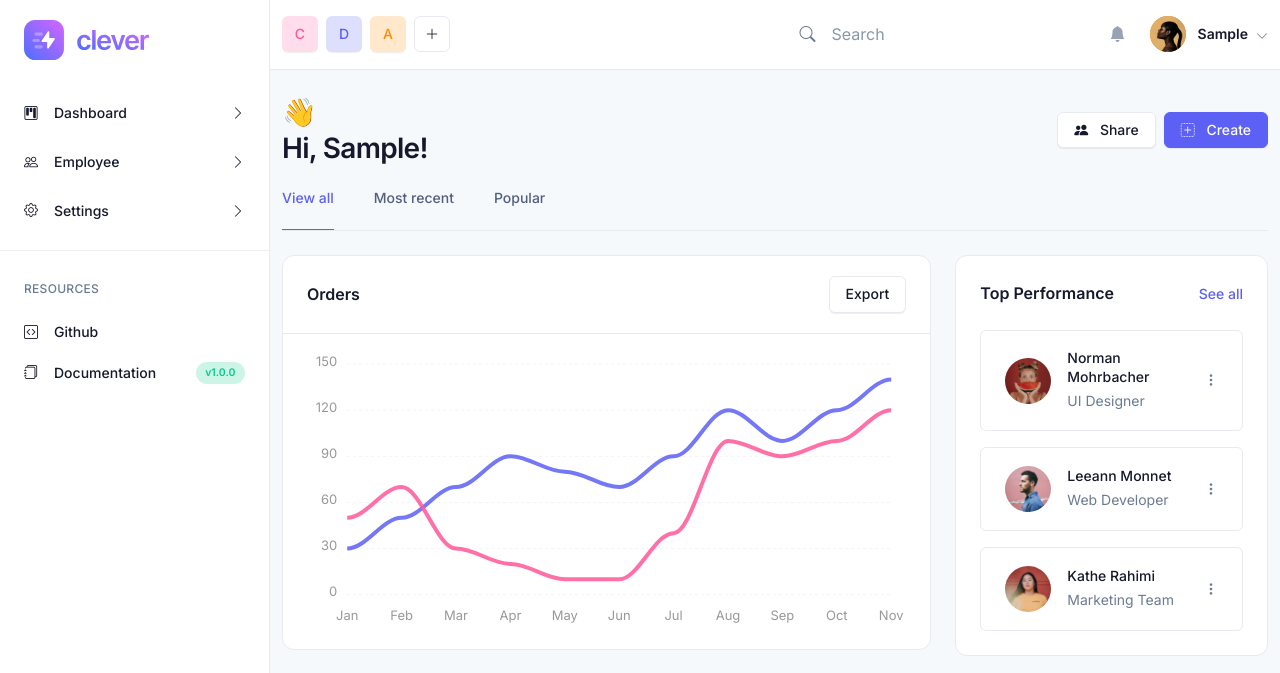
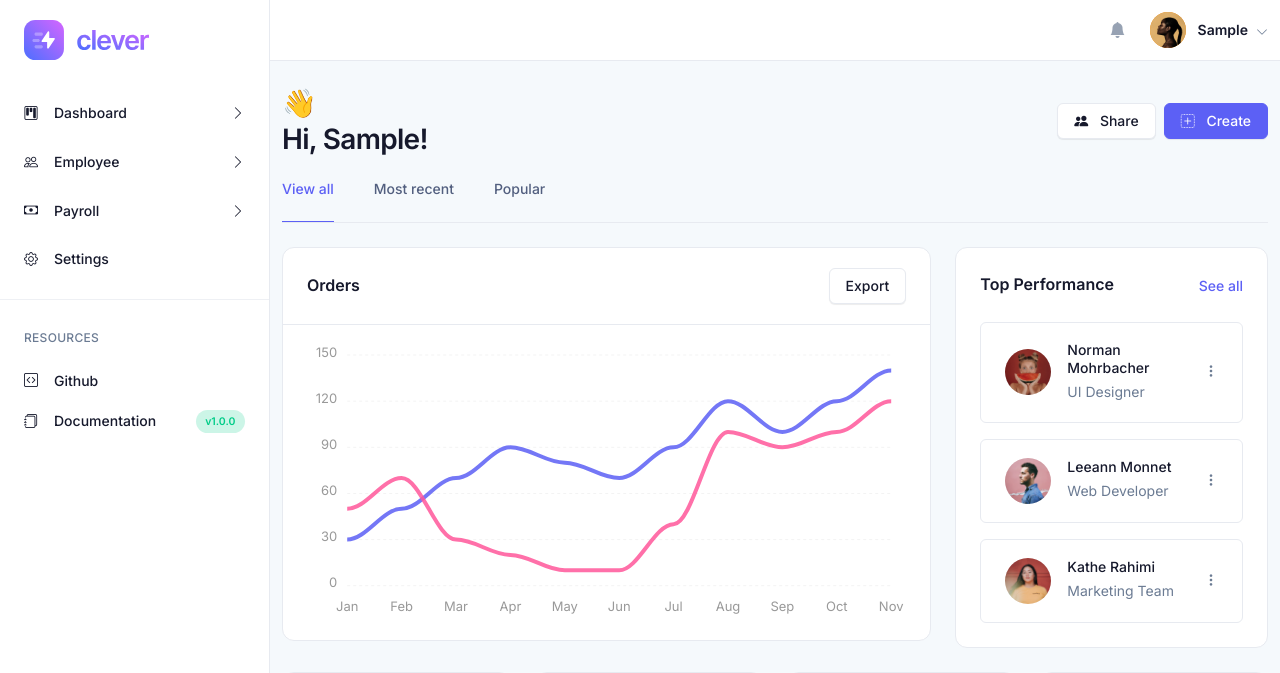
Before and after one commit to gydox/django-payroll, a Django app: page / in a window 1280 px wide. Shown: the top 673 px of the page. Run offline with Django 4.2, Linux system fonts and the light colour scheme; the visitor is signed in with stand-in values (Sample User, id 1); parts of the project's set-up code (start-up, migrations or seed data) failed here and were passed over; some libraries are stand-ins or nearby versions.

Commit message:
navigation setup

```diff
--- a/app/main/templates/main/nav.html
+++ b/app/main/templates/main/nav.html
@@ -21,6 +21,7 @@
             href="index.html"
             ><img src="{% static 'assets/img/logos/clever-primary.svg' %}" alt="..."
           /></a>
+
           <div class="navbar-user d-lg-none">
             <div class="dropdown">
               <a
@@ -44,9 +45,10 @@
                 class="dropdown-menu dropdown-menu-end"
                 aria-labelledby="sidebarAvatar"
               >
-                <a href="#" class="dropdown-item">Profile</a>
+                <a href="#" class="dropdown-item">Home</a>
+
+                {% comment %} <a href="#" class="dropdown-item">Profile</a> {% endcomment %}
                 <a href="#" class="dropdown-item">Settings</a>
-                <a href="#" class="dropdown-item">Billing</a>
                 <hr class="dropdown-divider" />
                 <a href="{% url 'authentication:logout' %}" class="dropdown-item">Logout</a>
               </div>
@@ -67,30 +69,8 @@
                 <div class="collapse" id="sidebar-projects">
                   <ul class="nav nav-sm flex-column">
                     <li class="nav-item">
-                      <a href="pages/projects/overview.html" class="nav-link"
+                      <a href="{% url 'main:dashboard' %}" class="nav-link"
                         >Overview</a
-                      >
-                    </li>
-                    <li class="nav-item">
-                      <a href="pages/projects/grid-view.html" class="nav-link"
-                        >Grid View</a
-                      >
-                    </li>
-                    <li class="nav-item">
-                      <a href="pages/projects/table-view.html" class="nav-link"
-                        >Table View</a
-                      >
-                    </li>
-                    <li class="nav-item">
-                      <a href="pages/projects/details.html" class="nav-link"
-                        >Details</a
-                      >
-                    </li>
-                    <li class="nav-item">
-                      <a
-                        href="pages/projects/create-project.html"
-                        class="nav-link"
-                        >Create Project</a
                       >
                     </li>
                   </ul>
@@ -109,30 +89,9 @@
                 <div class="collapse" id="sidebar-tasks">
                   <ul class="nav nav-sm flex-column">
                     <li class="nav-item">
-                      <a href="pages/tasks/overview.html" class="nav-link"
-                        >Overview</a
-                      >
-                    </li>
                     <li class="nav-item">
                       <a href="pages/tasks/list-view.html" class="nav-link"
                         >List View</a
-                      >
-                    </li>
-                    <li class="nav-item">
-                      <a
-                        href="pages/tasks/list-view-aside.html"
-                        class="nav-link"
-                        >List View w/ Details</a
-                      >
-                    </li>
-                    <li class="nav-item">
-                      <a href="pages/tasks/board-view.html" class="nav-link"
-                        >Board View</a
-                      >
-                    </li>
-                    <li class="nav-item">
-                      <a href="pages/tasks/create-task.html" class="nav-link"
-                        >Create Task</a
                       >
                     </li>
                   </ul>
@@ -152,18 +111,13 @@
                 <div class="collapse" id="sidebar-user">
                   <ul class="nav nav-sm flex-column">
                     <li class="nav-item">
-                      <a href="pages/user/profile.html" class="nav-link"
-                        >Profile</a
+                      <a href="#" class="nav-link"
+                        >Employee Overview</a
                       >
                     </li>
                     <li class="nav-item">
-                      <a href="pages/user/table-view.html" class="nav-link"
+                      <a href="#" class="nav-link"
                         >Employee List</a
-                      >
-                    </li>
-                    <li class="nav-item">
-                      <a href="pages/user/permissions.html" class="nav-link"
-                        >Permissions</a
                       >
                     </li>
                   </ul>
@@ -172,44 +126,36 @@
               <li class="nav-item">
                 <a
                   class="nav-link"
-                  href="#sidebar-settings"
+                  href="#sidebar-payroll"
                   data-bs-toggle="collapse"
                   role="button"
                   aria-expanded="false"
-                  aria-controls="sidebar-settings"
-                  ><i class="bi bi-gear"></i> Settings</a
+                  aria-controls="sidebar-user"
+                  ><i class="bi bi-cash"></i> Payroll</a
                 >
-                <div class="collapse" id="sidebar-settings">
+                <div class="collapse" id="sidebar-payroll">
                   <ul class="nav nav-sm flex-column">
                     <li class="nav-item">
-                      <a href="pages/settings/general.html" class="nav-link"
-                        >General</a
+                      <a href="#" class="nav-link"
+                        >Payroll Overview</a
                       >
                     </li>
                     <li class="nav-item">
-                      <a href="pages/settings/security.html" class="nav-link"
-                        >Security</a
-                      >
-                    </li>
-                    <li class="nav-item">
-                      <a href="pages/settings/team.html" class="nav-link"
-                        >Team</a
-                      >
-                    </li>
-                    <li class="nav-item">
-                      <a href="pages/settings/billing.html" class="nav-link"
-                        >Billing</a
-                      >
-                    </li>
-                    <li class="nav-item">
-                      <a
-                        href="pages/settings/notifications.html"
-                        class="nav-link"
-                        >Notifications</a
+                      <a href="#" class="nav-link"
+                        >History</a
                       >
                     </li>
                   </ul>
                 </div>
+              </li>
+              <li class="nav-item">
+                <a
+                  class="nav-link"
+                  href="#"
+                  role="button"
+
+                  ><i class="bi bi-gear"></i> Settings</a
+                >
               </li>
 
             </ul>
@@ -222,14 +168,14 @@
                 >
               </li>
               <li class="nav-item">
-                <a class="nav-link py-2" href="https://github.com/gydox/django-payroll"
+                <a class="nav-link py-2" target="_blank" href="https://github.com/gydox/django-payroll"
                   ><i class="bi bi-code-square"></i> Github</a
                 >
               </li>
               <li class="nav-item">
                 <a
                   class="nav-link py-2 d-flex align-items-center"
-                  href="https://webpixels.io/themes/clever-admin-dashboard-template/releases"
+                  href="#"
                   target="_blank"
                   ><i class="bi bi-journals"></i> <span>Documentation</span>
                   <span
@@ -280,22 +226,22 @@
                     >
                   </div>
                   <div class="dropdown-divider"></div>
-                  <a class="dropdown-item" href="#"
+                  <a class="dropdown-item" href="{% url 'main:dashboard' %}"
                     ><i class="bi bi-house me-3"></i>Home </a
                   ><a class="dropdown-item" href="#"
                     ><i class="bi bi-pencil me-3"></i>Profile </a
                   ><a class="dropdown-item" href="#"
                     ><i class="bi bi-gear me-3"></i>Settings</a
                   >
+
                   <div class="dropdown-divider"></div>
                   <a class="dropdown-item" href="{% url 'authentication:logout' %}"
                     ><i class="bi bi-box-arrow-left me-3"></i>Logout</a
                   >
+
                 </div>
               </div>
-              <div
-                class="d-flex gap-3 justify-content-center align-items-center mt-6 d-none"
-              >
+              <div class="d-flex gap-3 justify-content-center align-items-center mt-6 d-none">
                 <div>
                   <i class="bi bi-moon-stars me-2 text-warning me-2"></i>
                   <span class="text-heading text-sm font-bold">Dark mode</span>
--- a/app/main/templates/main/nav2.html
+++ b/app/main/templates/main/nav2.html
@@ -5,32 +5,8 @@
 id="topbar">
 <div class="container-fluid">
   <div class="hstack gap-2">
-    <button
-      type="button"
-      class="btn btn-sm btn-square bg-tertiary bg-opacity-20 bg-opacity-100-hover text-tertiary text-white-hover"
-    >
-      C
-    </button>
-    <button
-      type="button"
-      class="btn btn-sm btn-square bg-primary bg-opacity-20 bg-opacity-100-hover text-primary text-white-hover"
-    >
-      D
-    </button>
-    <button
-      type="button"
-      class="btn btn-sm btn-square bg-warning bg-opacity-20 bg-opacity-100-hover text-warning text-white-hover"
-    >
-      A
-    </button>
-    <button
-      type="button"
-      class="btn btn-sm btn-square btn-neutral border-dashed shadow-none"
-    >
-      <i class="bi bi-plus-lg"></i>
-    </button>
   </div>
-  <form class="form-inline ms-auto me-4 d-none d-md-flex">
+  {% comment %} <form class="form-inline ms-auto me-4 d-none d-md-flex">
     <div class="input-group input-group-inline shadow-none">
       <span class="input-group-text border-0 shadow-none ps-0 pe-3"
         ><i class="bi bi-search"></i> </span
@@ -41,7 +17,7 @@ id="topbar">
         aria-label="Search"
       />
     </div>
-  </form>
+  </form> {% endcomment %}
   <div class="navbar-user d-none d-sm-block">
     <div class="hstack gap-3 ms-4">
       <div class="dropdown">
@@ -243,18 +219,12 @@ id="topbar">
             >
           </div>
           <div class="dropdown-divider"></div>
-          <a class="dropdown-item" href="#"
+          <a class="dropdown-item" href="{% url 'main:dashboard' %}"
             ><i class="bi bi-house me-3"></i>Home </a
-          ><a class="dropdown-item" href="#"
-            ><i class="bi bi-pencil me-3"></i>Edit profile</a
           >
           <div class="dropdown-divider"></div>
           <a class="dropdown-item" href="#"
             ><i class="bi bi-gear me-3"></i>Settings </a
-          ><a class="dropdown-item" href="#"
-            ><i class="bi bi-image me-3"></i>Media </a
-          ><a class="dropdown-item" href="#"
-            ><i class="bi bi-box-arrow-up me-3"></i>Share</a
           >
           <div class="dropdown-divider"></div>
           <a class="dropdown-item" href="{% url 'authentication:logout' %}"
```
